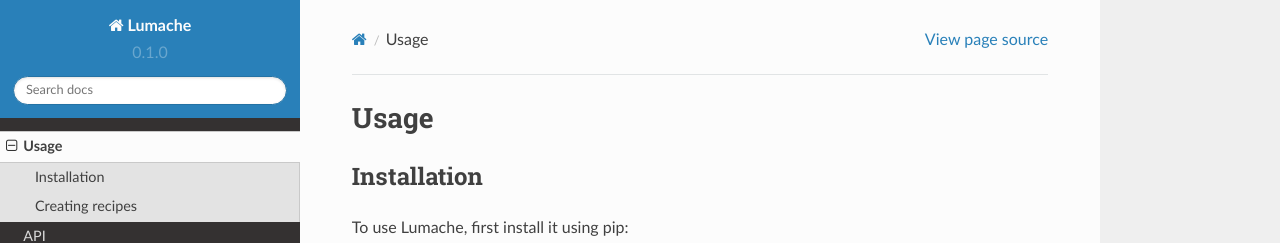
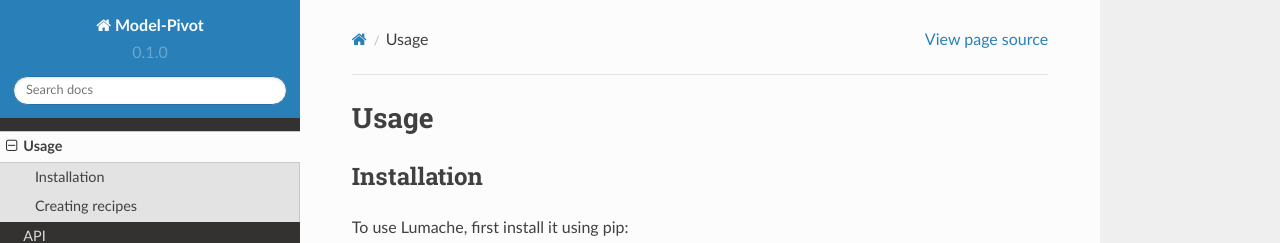
Before and after one commit to iCGY96/Model-Pivot, a Sphinx documentation site: the page built from docs/source/usage.rst, in a window 1280 px wide and 1095 px high. Shown: the top 243 px of the window. Built offline with Sphinx 7.4.7 and the Read the Docs theme 2.0.0, drawn with Linux system fonts in a browser that asks for light colours; some of the changed text lies outside the part shown.

Commit message:
Update conf.py

```diff
--- a/docs/source/conf.py
+++ b/docs/source/conf.py
@@ -2,9 +2,9 @@
 
 # -- Project information
 
-project = 'Lumache'
-copyright = '2021, Graziella'
-author = 'Graziella'
+project = 'Model-Pivot'
+copyright = '2021, Guangyao Chen'
+author = 'Guangyao Chen'
 
 release = '0.1'
 version = '0.1.0'
```
